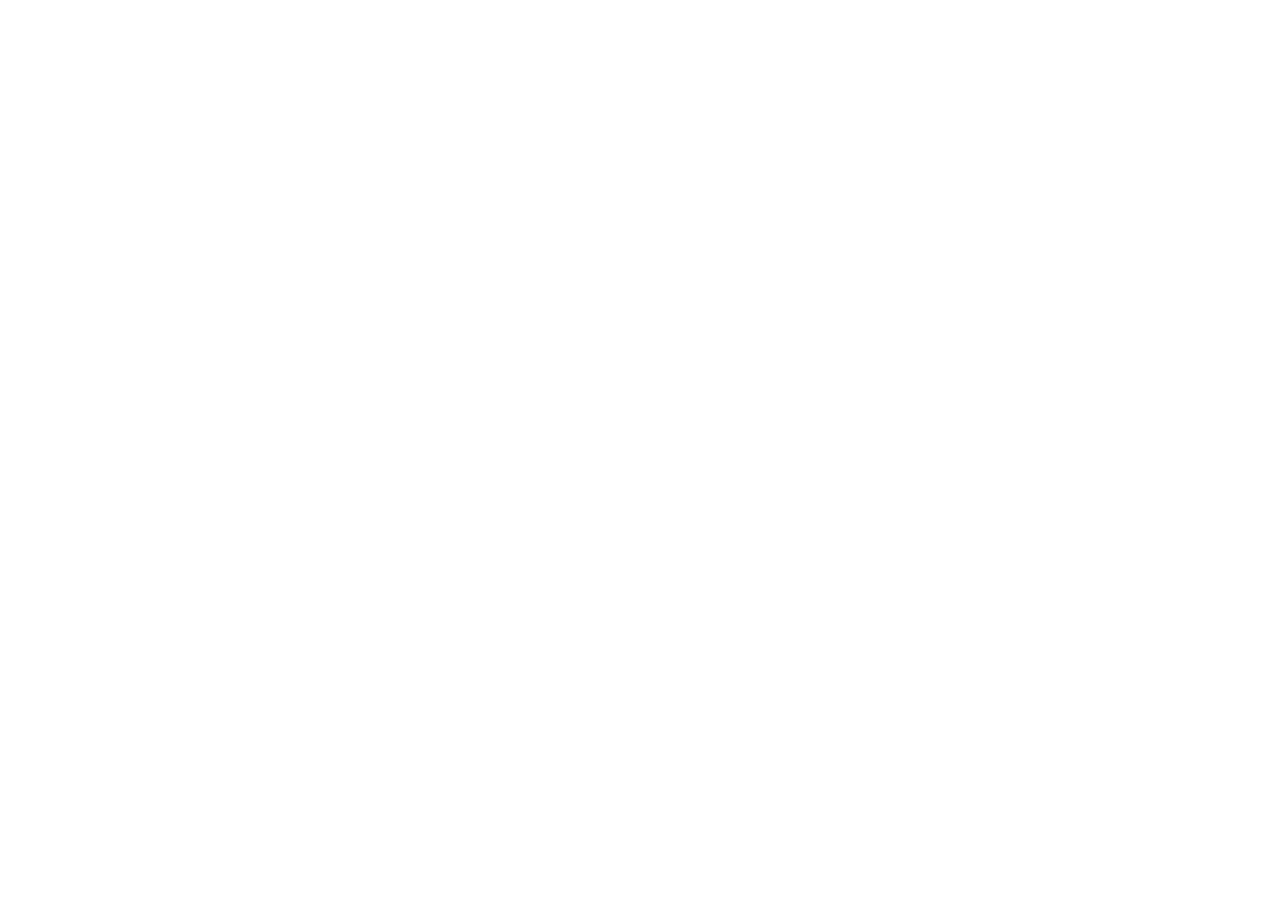
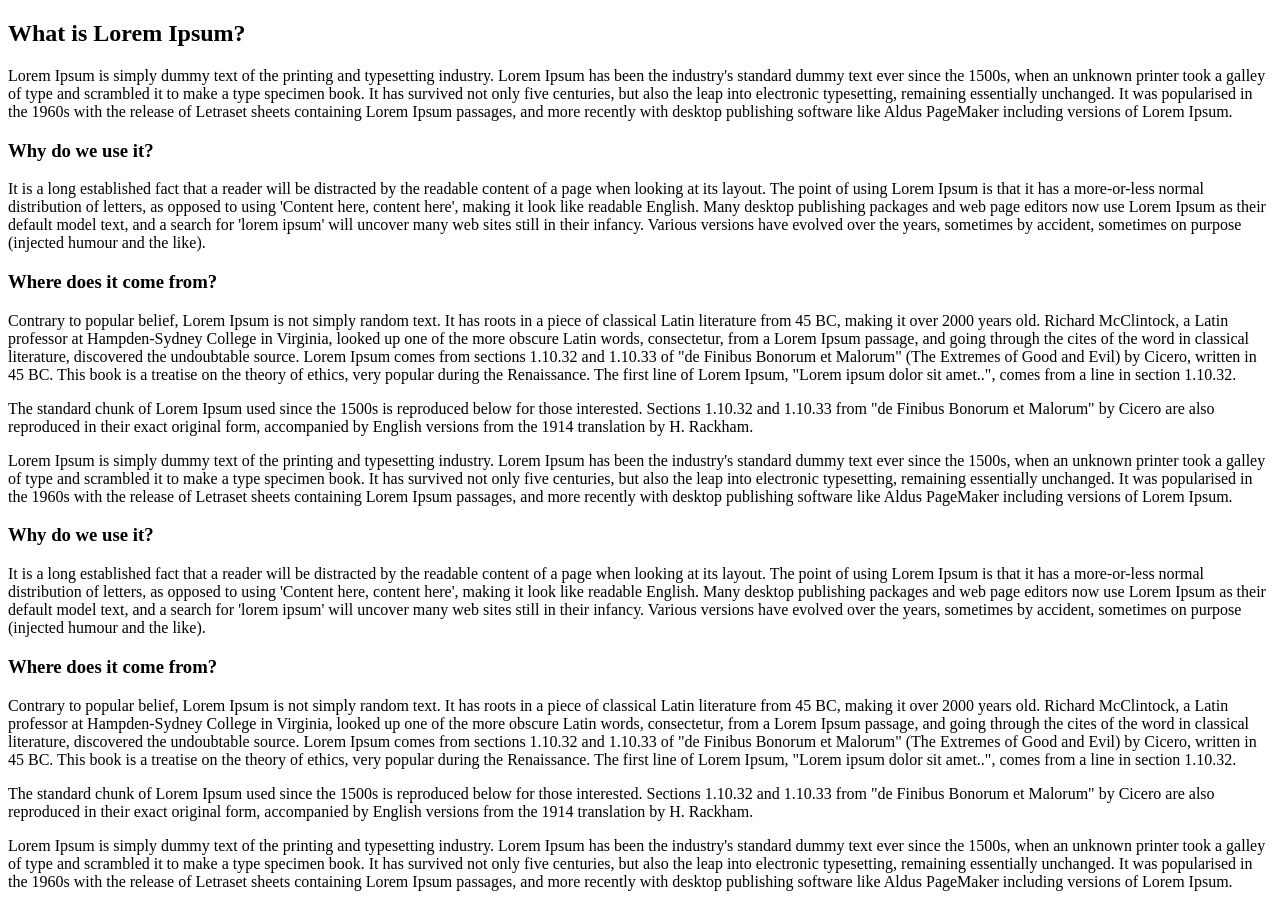
Before and after one commit to brightparagon/vanilla-study-ground, a plain HTML site: page index.html in a window 1280 px wide. Before the commit the page ends 800 px from the top, so only its background shows below. Drawn offline with Linux system fonts and the light colour scheme.

Commit message:
first readme

```diff
--- /dev/null
+++ b/bookmark.js
@@ -0,0 +1,14 @@
+var bookmarkLayer = document.createElement('div');
+bookmarkLayer.className = 'popup_layer';
+
+const popup_setting = {
+  'position': {
+    top: 0,
+    'right':0
+  },
+  'rect': {
+    'width': 500,
+    'height': 700
+  }
+}
+document.body.appendChild(bookmarkLayer);
--- a/index.html
+++ b/index.html
@@ -1,13 +1,110 @@
 <!DOCTYPE html>
 <html lang="en">
+
 <head>
   <meta charset="UTF-8">
   <meta name="viewport" content="width=device-width, initial-scale=1.0">
   <meta http-equiv="X-UA-Compatible" content="ie=edge">
   <title>Document</title>
 </head>
+
 <body>
 
-  <script src="./template.js"></script>
+
+  <h2>
+    What is Lorem Ipsum?
+  </h2>
+  <p>
+    Lorem Ipsum is simply dummy text of the printing and typesetting industry. Lorem Ipsum has been the industry's
+    standard dummy text ever since the 1500s, when an unknown printer took a galley of type and scrambled it to make a
+    type specimen book. It has survived not only five centuries, but also the leap into electronic typesetting,
+    remaining essentially unchanged. It was popularised in the 1960s with the release of Letraset sheets containing
+    Lorem Ipsum passages, and more recently with desktop publishing software like Aldus PageMaker including versions of
+    Lorem Ipsum.
+  </p>
+
+  <h3>
+    Why do we use it?
+  </h3>
+  <p>
+    It is a long established fact that a reader will be distracted by the readable content of a page when looking at
+    its layout. The point of using Lorem Ipsum is that it has a more-or-less normal distribution of letters, as opposed
+    to using 'Content here, content here', making it look like readable English. Many desktop publishing packages and
+    web page editors now use Lorem Ipsum as their default model text, and a search for 'lorem ipsum' will uncover many
+    web sites still in their infancy. Various versions have evolved over the years, sometimes by accident, sometimes on
+    purpose (injected humour and the like).
+  </p>
+
+
+  <h3>
+    Where does it come from?
+  </h3>
+  <p>
+    Contrary to popular belief, Lorem Ipsum is not simply random text. It has roots in a piece of classical Latin
+    literature from 45 BC, making it over 2000 years old. Richard McClintock, a Latin professor at Hampden-Sydney
+    College in Virginia, looked up one of the more obscure Latin words, consectetur, from a Lorem Ipsum passage, and
+    going through the cites of the word in classical literature, discovered the undoubtable source. Lorem Ipsum comes
+    from sections 1.10.32 and 1.10.33 of "de Finibus Bonorum et Malorum" (The Extremes of Good and Evil) by Cicero,
+    written in 45 BC. This book is a treatise on the theory of ethics, very popular during the Renaissance. The first
+    line of Lorem Ipsum, "Lorem ipsum dolor sit amet..", comes from a line in section 1.10.32.
+  </p>
+
+  <p>
+    The standard chunk of Lorem Ipsum used since the 1500s is reproduced below for those interested. Sections 1.10.32
+    and 1.10.33 from "de Finibus Bonorum et Malorum" by Cicero are also reproduced in their exact original form,
+    accompanied by English versions from the 1914 translation by H. Rackham.
+  </p>
+  <p>
+    Lorem Ipsum is simply dummy text of the printing and typesetting industry. Lorem Ipsum has been the industry's
+    standard dummy text ever since the 1500s, when an unknown printer took a galley of type and scrambled it to make a
+    type specimen book. It has survived not only five centuries, but also the leap into electronic typesetting,
+    remaining essentially unchanged. It was popularised in the 1960s with the release of Letraset sheets containing
+    Lorem Ipsum passages, and more recently with desktop publishing software like Aldus PageMaker including versions of
+    Lorem Ipsum.
+  </p>
+
+  <h3>
+    Why do we use it?
+  </h3>
+  <p>
+    It is a long established fact that a reader will be distracted by the readable content of a page when looking at
+    its layout. The point of using Lorem Ipsum is that it has a more-or-less normal distribution of letters, as opposed
+    to using 'Content here, content here', making it look like readable English. Many desktop publishing packages and
+    web page editors now use Lorem Ipsum as their default model text, and a search for 'lorem ipsum' will uncover many
+    web sites still in their infancy. Various versions have evolved over the years, sometimes by accident, sometimes on
+    purpose (injected humour and the like).
+  </p>
+
+
+  <h3>
+    Where does it come from?
+  </h3>
+  <p>
+    Contrary to popular belief, Lorem Ipsum is not simply random text. It has roots in a piece of classical Latin
+    literature from 45 BC, making it over 2000 years old. Richard McClintock, a Latin professor at Hampden-Sydney
+    College in Virginia, looked up one of the more obscure Latin words, consectetur, from a Lorem Ipsum passage, and
+    going through the cites of the word in classical literature, discovered the undoubtable source. Lorem Ipsum comes
+    from sections 1.10.32 and 1.10.33 of "de Finibus Bonorum et Malorum" (The Extremes of Good and Evil) by Cicero,
+    written in 45 BC. This book is a treatise on the theory of ethics, very popular during the Renaissance. The first
+    line of Lorem Ipsum, "Lorem ipsum dolor sit amet..", comes from a line in section 1.10.32.
+  </p>
+
+  <p>
+    The standard chunk of Lorem Ipsum used since the 1500s is reproduced below for those interested. Sections 1.10.32
+    and 1.10.33 from "de Finibus Bonorum et Malorum" by Cicero are also reproduced in their exact original form,
+    accompanied by English versions from the 1914 translation by H. Rackham.
+  </p>
+  <p>
+    Lorem Ipsum is simply dummy text of the printing and typesetting industry. Lorem Ipsum has been the industry's
+    standard dummy text ever since the 1500s, when an unknown printer took a galley of type and scrambled it to make a
+    type specimen book. It has survived not only five centuries, but also the leap into electronic typesetting,
+    remaining essentially unchanged. It was popularised in the 1960s with the release of Letraset sheets containing
+    Lorem Ipsum passages, and more recently with desktop publishing software like Aldus PageMaker including versions of
+    Lorem Ipsum.
+  </p>
+
+
+  <script src="./bookmark.js"></script>
 </body>
+
 </html>
--- a/template.js
+++ /dev/null
@@ -1,9 +0,0 @@
-var data = {  title : "hello",
-              content : "lorem dkfief",
-              price : 2000
-           };
-var html = "<li><h4>{title}</h4><p>{content}</p><div>{price}</div></li>";
-
-html.replace("{title}", data.title)
-    .replace("{content}", data.content)
-    .replace("{price}", data.price)
```
Also changed, not shown: README.md.
